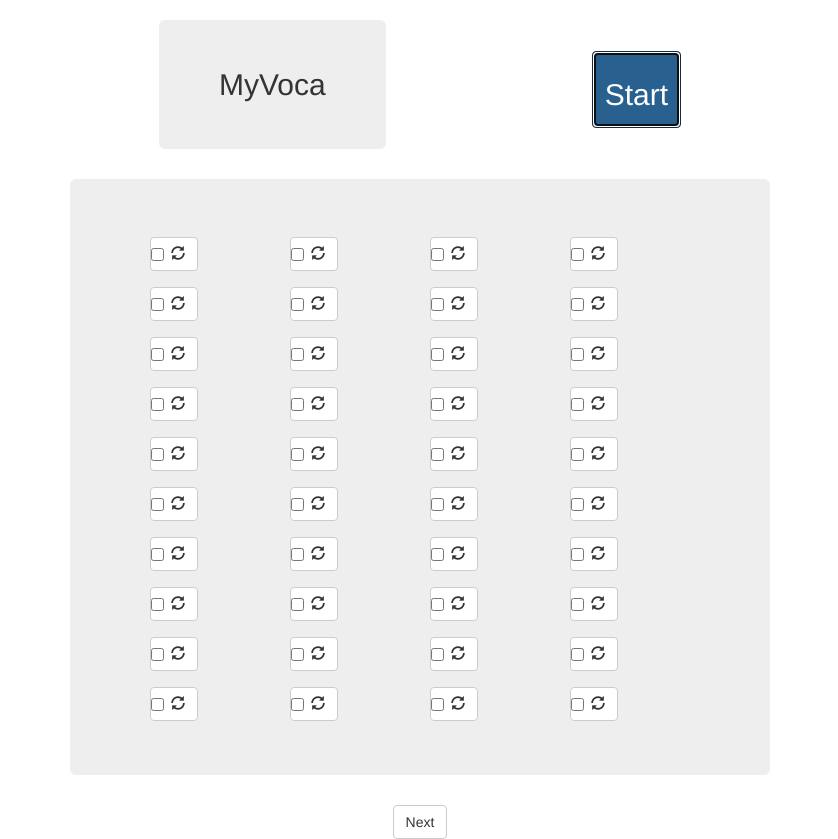
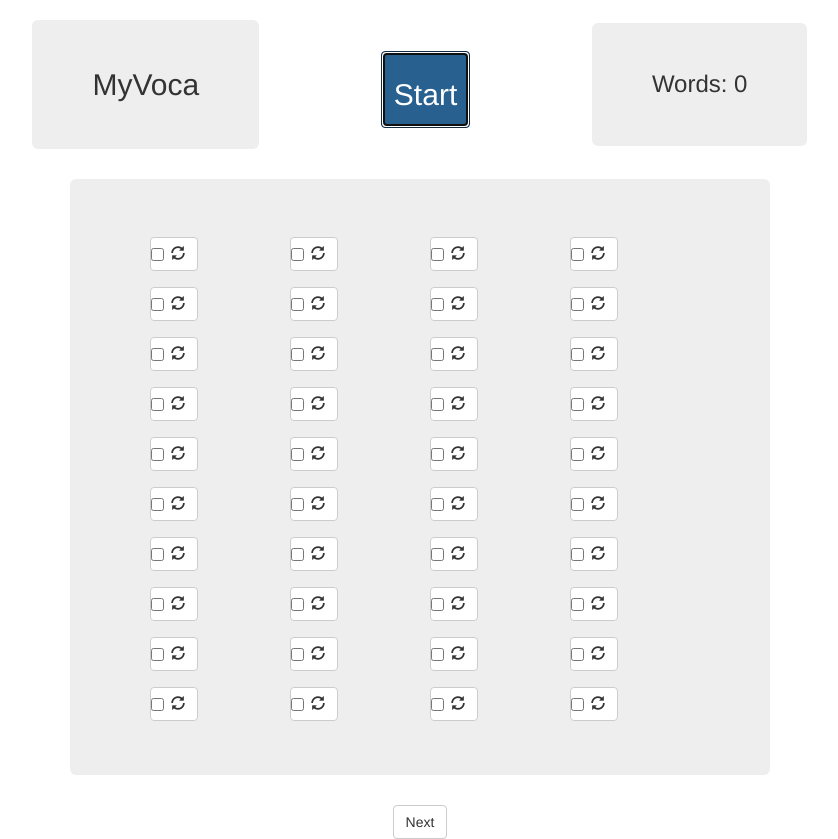
Before and after one commit to jmintb/Voca, a plain HTML site: page index.html in a window 1280 px wide. Both pictures are taken after a click on the button "Start". Shown: the whole page, without its empty margins (235-1073 px from the left). Drawn offline with Linux system fonts and the light colour scheme.

Commit message:
SImple word counter was added.

```diff
--- a/index.html
+++ b/index.html
@@ -19,6 +19,8 @@
         <h2 id="title" class="jumbotron">MyVoca</h2>
         <button id="start-btn" class="btn btn-primary" type="button" name="Start"> <h2>Start</h2></button>
 
+        <h3 id="word-count" class="jumbotron"> Words: 0</h3>
+
     </div>
 
     <div id="main-body" class="container flex-container">
--- a/js/main.js
+++ b/js/main.js
@@ -10,6 +10,7 @@ var wordsInUse = [];
 var wordsForUse = [];
 var isPlaying = false;
 var requestCount = 0;
+var savedCheckedWords = [];
 
   refillBuffer();
   $("#start-btn").on("click", startGame);
@@ -17,7 +18,7 @@ var requestCount = 0;
   function refillBuffer(){
     for (var i = (bufferSize - randomWords.length); i >= 0; i--) {
       getRandomWord();
-      console.log("randomWord: "+randomWords.length);
+    //  console.log("randomWord: "+randomWords.length);
 
       if(randomWords.length >= bufferSize || requestCount >= bufferSize){
         console.log("break");
@@ -38,7 +39,7 @@ var requestCount = 0;
   }
 
   function randomWordReceived(data){
-    console.log("randomWord randomWordReceived: "+randomWords.length+" "+wordsForUse.length+ " "+wordsInUse.length);
+  //  console.log("randomWord randomWordReceived: "+randomWords.length+" "+wordsForUse.length+ " "+wordsInUse.length);
     requestCount --;
     if(randomWords.indexOf(data.Word) == -1){
       randomWords.push(data.Word);
@@ -74,6 +75,8 @@ var requestCount = 0;
   }
 
   function refreshWwords(){
+    updateSavedWords();
+
 
     if(randomWords.length >= wordCount && wordsForUse.length < wordCount){
       wordsForUse = randomWords.slice(0, wordCount);
@@ -85,6 +88,12 @@ var requestCount = 0;
     var wordGrid = getWordGrid();
     $("#main-body").append(wordGrid);
     addNextBtn();
+  }
+
+  function updateSavedWords(){
+    savedCheckedWords = savedCheckedWords.concat(getCheckedWords());
+    $("#word-count").html("Words: "+savedCheckedWords.length);
+    console.log("savedCheckedWords: "+savedCheckedWords);
   }
 
   function addNextBtn(){
@@ -125,7 +134,7 @@ var requestCount = 0;
 
     console.log("in use: "+wordsInUse.length);
     if(wordsForUse.length >= wordCount){
-      wordsForUse.length = 0 ;
+      wordsForUse.length = 0;
     }
 
     return wordGridContainer;
@@ -136,9 +145,10 @@ var requestCount = 0;
     var words = [];
       $("input:checked").each(function(){
         words.push($(this).parent().text());
-          //console.log("checkedWord: "+$(this).parent().html()+$(this).prop('checked'));
+          console.log("checkedWord: "+$(this).parent().text()+$(this).prop('checked'));
 
-       })
+       });
+       return words;
        console.log("checkedWords: "+words);
   }
 
```
